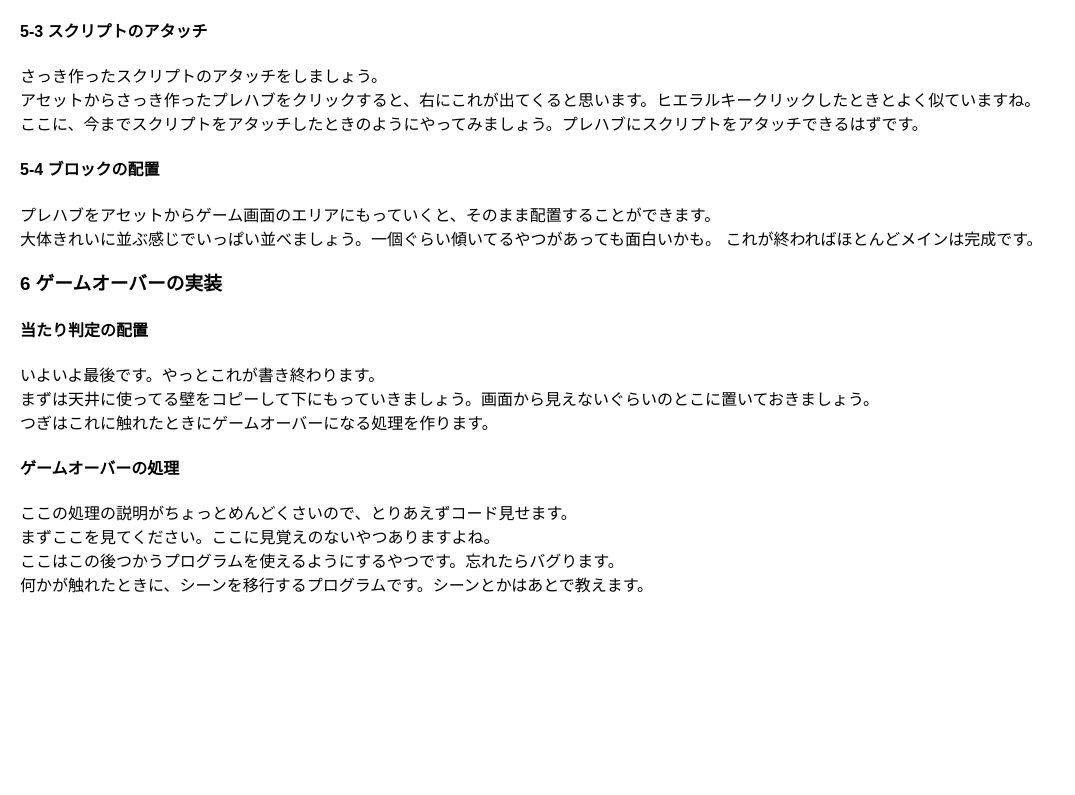
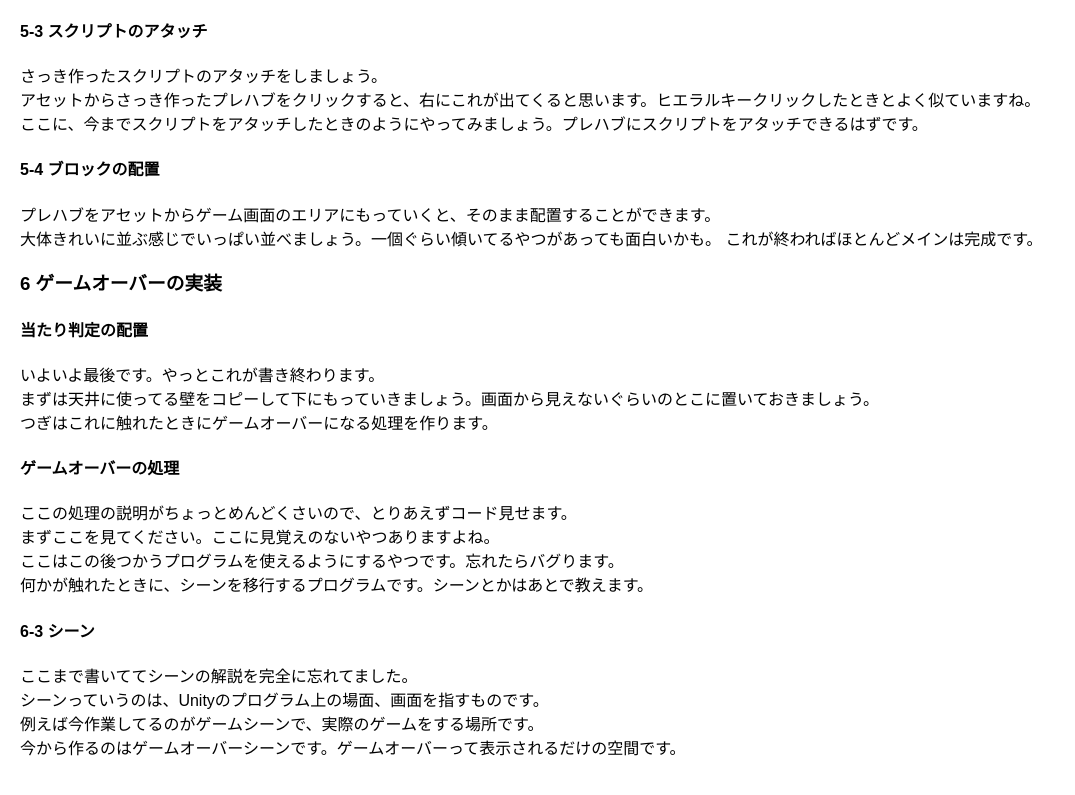
Before and after one commit to ASK-STEM-official/unity_text, a plain HTML site: page demo/02.html in a window 1280 px wide. Shown: the part 2619-3414 px from the top of the page, without its empty margins (0-1075 px from the left). Before the commit the page ends 3251 px from the top, so only its background shows below. Drawn offline with Linux system fonts and the light colour scheme.

Commit message:
しーん

```diff
--- a/demo/02.html
+++ b/demo/02.html
@@ -133,6 +133,13 @@
                 <!--シーン遷移-->
                 何かが触れたときに、シーンを移行するプログラムです。シーンとかはあとで教えます。
         </p>
+        <h4>6-3 シーン</h4>
+        <p>ここまで書いててシーンの解説を完全に忘れてました。<br>
+                シーンっていうのは、Unityのプログラム上の場面、画面を指すものです。<br>
+                例えば今作業してるのがゲームシーンで、実際のゲームをする場所です。<br>
+                今から作るのはゲームオーバーシーンです。ゲームオーバーって表示されるだけの空間です。<br>
+                <!--シーンの作り方を書く-->
+        </p>
 </p>
 
 </main>
```
